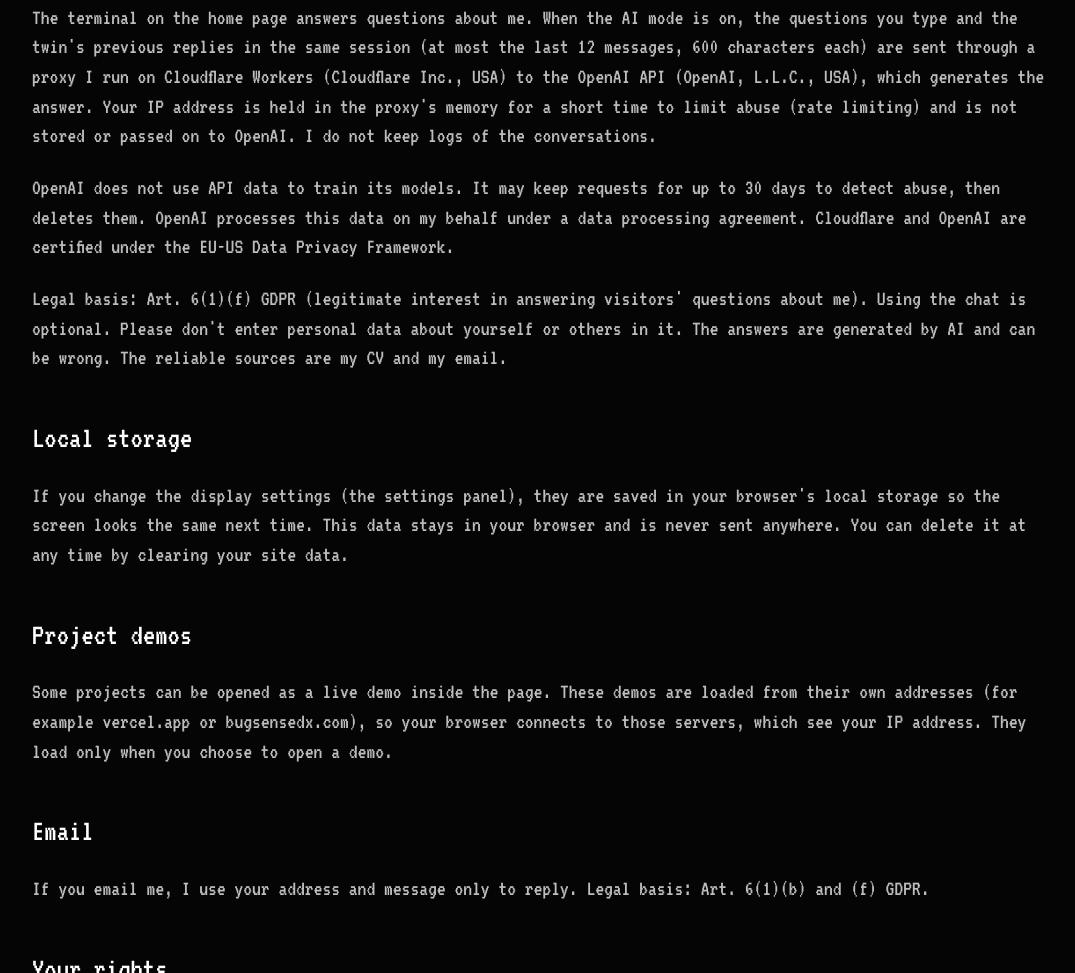
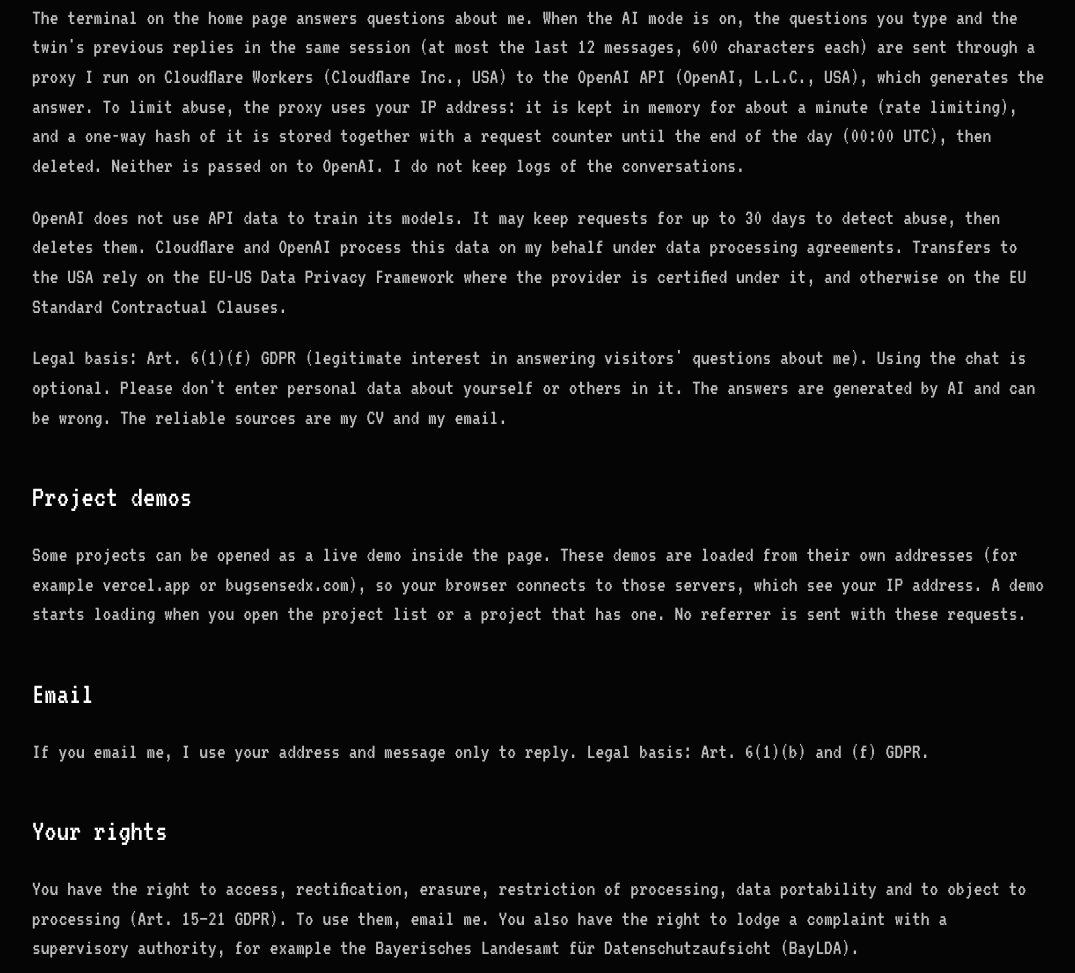
Before and after one commit to atahankilc/atahankilc.github.io, a plain HTML site: page privacy.html in a window 1280 px wide. Shown: the part 755-1728 px from the top of the page, without its empty margins (102-1177 px from the left). Drawn offline with Linux system fonts and the light colour scheme.

Commit message:
privacy: match what the site and twin actually do
Co-Authored-By: Claude Opus 5.5 <noreply@anthropic.com>

```diff
--- a/privacy.html
+++ b/privacy.html
@@ -20,15 +20,12 @@
 <p>The site is hosted on GitHub Pages (GitHub Inc., USA). When you open a page, GitHub processes your IP address and technical request data (browser, time, requested file) in its server logs to deliver the site and keep it secure. Legal basis: Art. 6(1)(f) GDPR (legitimate interest in operating a secure website). GitHub is certified under the EU-US Data Privacy Framework. See <a href="https://docs.github.com/en/site-policy/privacy-policies/github-general-privacy-statement">GitHub's privacy statement</a>.</p>
 
 <h2>The digital twin (AI chat)</h2>
-<p>The terminal on the home page answers questions about me. When the AI mode is on, the questions you type and the twin's previous replies in the same session (at most the last 12 messages, 600 characters each) are sent through a proxy I run on Cloudflare Workers (Cloudflare Inc., USA) to the OpenAI API (OpenAI, L.L.C., USA), which generates the answer. Your IP address is held in the proxy's memory for a short time to limit abuse (rate limiting) and is not stored or passed on to OpenAI. I do not keep logs of the conversations.</p>
-<p>OpenAI does not use API data to train its models. It may keep requests for up to 30 days to detect abuse, then deletes them. OpenAI processes this data on my behalf under a data processing agreement. Cloudflare and OpenAI are certified under the EU-US Data Privacy Framework.</p>
+<p>The terminal on the home page answers questions about me. When the AI mode is on, the questions you type and the twin's previous replies in the same session (at most the last 12 messages, 600 characters each) are sent through a proxy I run on Cloudflare Workers (Cloudflare Inc., USA) to the OpenAI API (OpenAI, L.L.C., USA), which generates the answer. To limit abuse, the proxy uses your IP address: it is kept in memory for about a minute (rate limiting), and a one-way hash of it is stored together with a request counter until the end of the day (00:00 UTC), then deleted. Neither is passed on to OpenAI. I do not keep logs of the conversations.</p>
+<p>OpenAI does not use API data to train its models. It may keep requests for up to 30 days to detect abuse, then deletes them. Cloudflare and OpenAI process this data on my behalf under data processing agreements. Transfers to the USA rely on the EU-US Data Privacy Framework where the provider is certified under it, and otherwise on the EU Standard Contractual Clauses.</p>
 <p>Legal basis: Art. 6(1)(f) GDPR (legitimate interest in answering visitors' questions about me). Using the chat is optional. Please don't enter personal data about yourself or others in it. The answers are generated by AI and can be wrong. The reliable sources are my CV and my email.</p>
 
-<h2>Local storage</h2>
-<p>If you change the display settings (the settings panel), they are saved in your browser's local storage so the screen looks the same next time. This data stays in your browser and is never sent anywhere. You can delete it at any time by clearing your site data.</p>
-
 <h2>Project demos</h2>
-<p>Some projects can be opened as a live demo inside the page. These demos are loaded from their own addresses (for example vercel.app or bugsensedx.com), so your browser connects to those servers, which see your IP address. They load only when you choose to open a demo.</p>
+<p>Some projects can be opened as a live demo inside the page. These demos are loaded from their own addresses (for example vercel.app or bugsensedx.com), so your browser connects to those servers, which see your IP address. A demo starts loading when you open the project list or a project that has one. No referrer is sent with these requests.</p>
 
 <h2>Email</h2>
 <p>If you email me, I use your address and message only to reply. Legal basis: Art. 6(1)(b) and (f) GDPR.</p>
```
